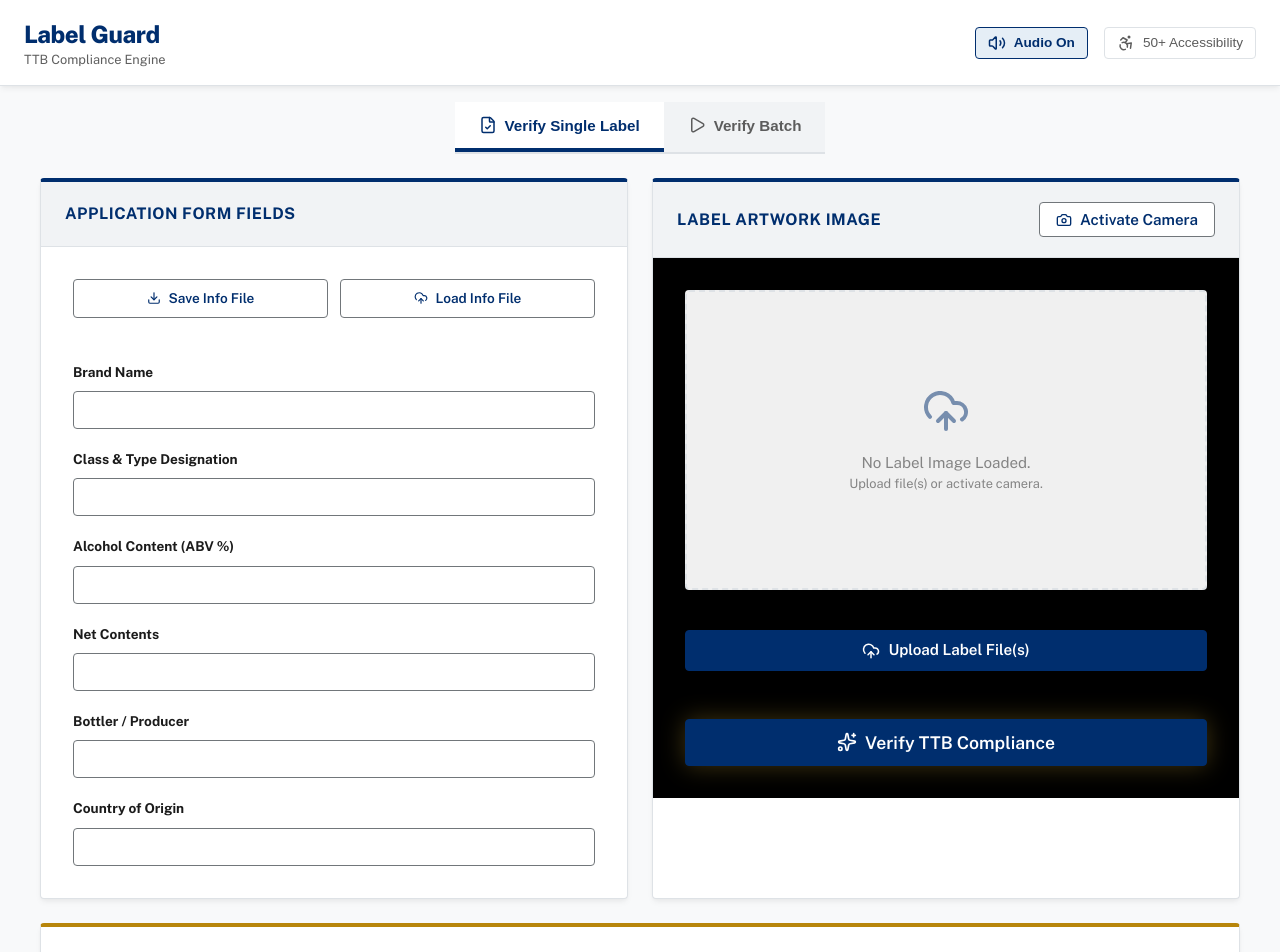
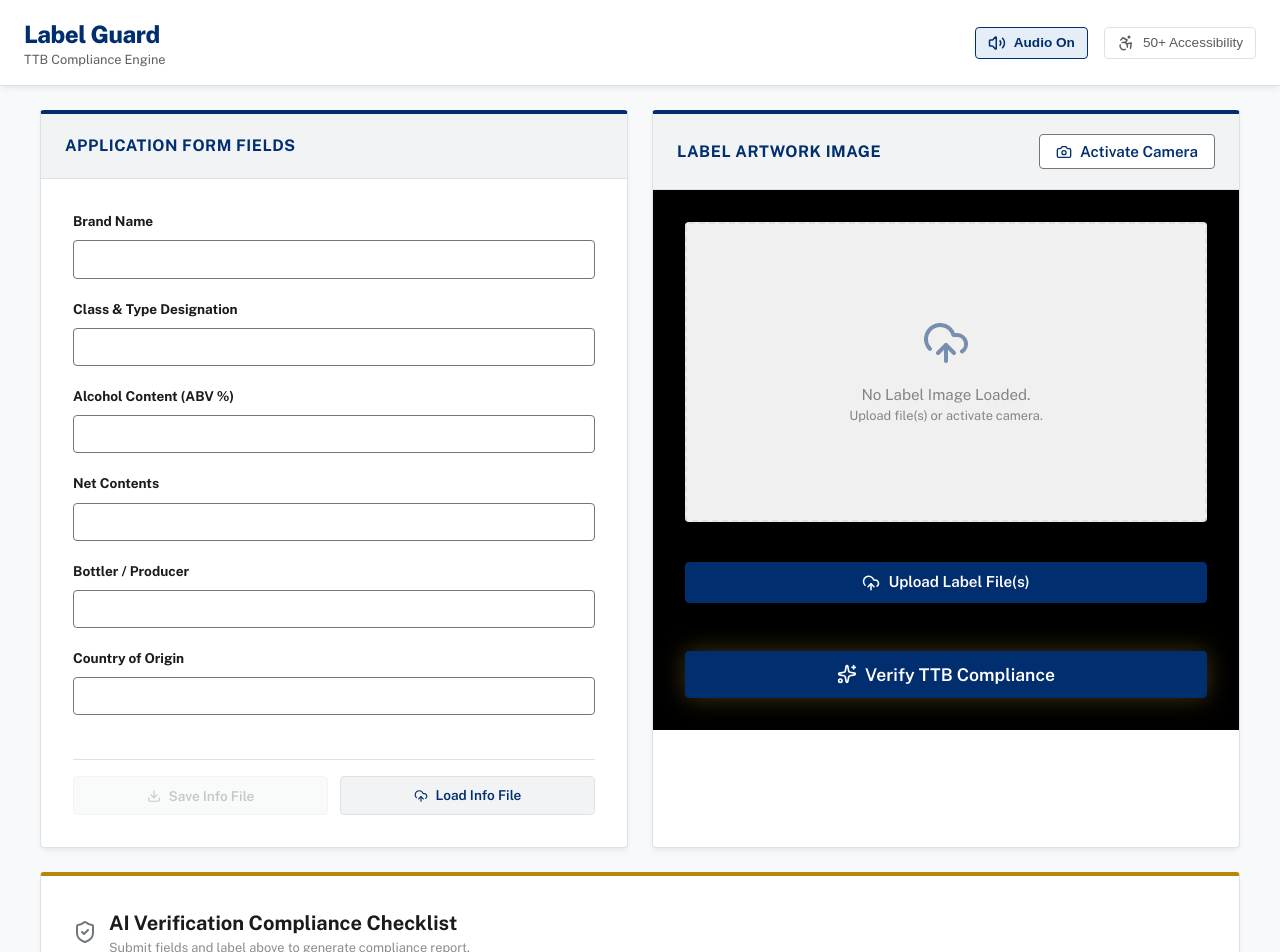
Before and after one commit to torresjchristopher/Label, a React (Vite) app: page / in a window 1280 px wide. Shown: the top 952 px of the page. Built offline with nearby package versions, Linux system fonts and the light colour scheme.

Commit message:
Unify single and batch views into single dashboard, move Save/Load Info buttons below form fields with conditional green hover state, and implement component-based failure logs for scans

```diff
--- a/src/App.tsx
+++ b/src/App.tsx
@@ -8,8 +8,6 @@ import {
   Play,
   Download,
   Accessibility,
-  RefreshCw,
-  FileCheck,
   HelpCircle,
   Volume2,
   VolumeX
@@ -54,8 +52,7 @@ const PRESET_OCR_TEXTS: Record<string, string> = {
 };
 
 export default function App() {
-  // Navigation & UI Configuration
-  const [activeTab, setActiveTab] = useState<'single' | 'batch'>('single');
+  // UI Configuration
   const [largeTextMode, setLargeTextMode] = useState(false);
 
   // Product Registry - Not used since no 'existing' tab
@@ -91,7 +88,6 @@ export default function App() {
   const [batchLog, setBatchLog] = useState<{ time: string; msg: string }[]>([]);
   const [isProcessingBatch, setIsProcessingBatch] = useState(false);
   const [batchList, setBatchList] = useState<Array<{ id: number; brand: string; result: string; errors: string[] }>>([]);
-  const [batchProcessingSpeed, setBatchProcessingSpeed] = useState<number>(0);
   const [batchFilter, setBatchFilter] = useState<'all' | 'non-compliant' | 'compliant'>('all');
 
   // Mobile viewport detection
@@ -295,7 +291,6 @@ export default function App() {
         setIsProcessingBatch(false);
         const endTime = Date.now();
         const duration = (endTime - startTime) / 1000;
-        setBatchProcessingSpeed(Math.round((size / duration) * 10) / 10);
 
         setBatchLog(prev => [
           { time: new Date().toLocaleTimeString(), msg: `🎉 Batch of ${size} completed in ${duration.toFixed(2)} seconds. Average speed: ${(duration * 1000 / size).toFixed(1)}ms per label.` },
@@ -656,13 +651,22 @@ export default function App() {
     }
   };
 
-  // Batch Processing Pipeline Simulation (Janet's Seattle Request)
-  const triggerBatchProcess = () => {
-    if (batchSize === 0) {
-      alert('Please upload a batch of labels first.');
-      return;
-    }
-    runBatchSimulation(batchSize);
+  const isFormComplete = Boolean(
+    formBrandName.trim() &&
+    formClassType.trim() &&
+    formAbv.trim() &&
+    formVolume.trim() &&
+    formProducer.trim() &&
+    formCountryOfOrigin.trim()
+  );
+
+  const resetDashboard = () => {
+    setVerificationResult(null);
+    setBatchList([]);
+    setBatchStats({ approved: 0, rejected: 0, flagged: 0 });
+    setBatchSize(0);
+    setBatchProcessed(0);
+    setBatchLog([]);
   };
 
   return (
@@ -699,37 +703,8 @@ export default function App() {
         </div>
       </header>
 
-      {/* Main Tab Navigation */}
-      <div style={{ padding: '1rem 1.5rem 0 1.5rem' }}>
-        <div className="tabs-navigation" style={{ maxWidth: '800px', margin: '0 auto' }}>
-          <button
-            className={`tab-btn ${activeTab === 'single' ? 'active' : ''}`}
-            onClick={() => {
-              setActiveTab('single');
-              stopCamera();
-            }}
-          >
-            <FileCheck size={18} />
-            <span>Verify Single Label</span>
-          </button>
-
-          <button
-            className={`tab-btn ${activeTab === 'batch' ? 'active' : ''}`}
-            onClick={() => {
-              setActiveTab('batch');
-              stopCamera();
-            }}
-          >
-            <Play size={18} />
-            <span>Verify Batch</span>
-          </button>
-        </div>
-      </div>
-
       {/* Main Content Area */}
       <main style={{ padding: '1.5rem', flexGrow: 1, overflowY: 'auto' }}>
-
-        {activeTab === 'single' && (
         <div style={{ maxWidth: '1200px', margin: '0 auto', display: 'flex', flexDirection: 'column', gap: '1.5rem' }}>
 
           {/* Split Form and Artwork Workspace */}
@@ -742,29 +717,6 @@ export default function App() {
                   <h4>Application Form Fields</h4>
                 </div>
                 <div className="panel-body">
-                    {/* Pre-fill Config Actions */}
-                    <div style={{ display: 'flex', gap: '0.75rem', marginBottom: '1.25rem' }}>
-                      <button
-                        type="button"
-                        className="btn"
-                        onClick={handleExportPrefill}
-                        style={{ flexGrow: 1, display: 'flex', alignItems: 'center', justifyContent: 'center', gap: '0.5rem', fontSize: '0.85rem' }}
-                        title="Save current product details to a text file for quick reloading later"
-                      >
-                        <Download size={14} />
-                        <span>Save Info File</span>
-                      </button>
-                      <label
-                        className="btn"
-                        style={{ flexGrow: 1, display: 'flex', alignItems: 'center', justifyContent: 'center', gap: '0.5rem', fontSize: '0.85rem', cursor: 'pointer', margin: 0 }}
-                        title="Upload a saved product info text file to pre-fill the form"
-                      >
-                        <UploadCloud size={14} />
-                        <span>Load Info File</span>
-                        <input type="file" accept=".txt" onChange={handleImportPrefill} style={{ display: 'none' }} />
-                      </label>
-                    </div>
-
                   <div className="form-vertical-stack">
                     <div className="form-group">
                       <label className="form-label">Brand Name</label>
@@ -772,7 +724,7 @@ export default function App() {
                         type="text"
                         className="db-search-input"
                         value={formBrandName}
-                          onChange={e => setFormBrandName(e.target.value)}
+                        onChange={e => { setFormBrandName(e.target.value); resetDashboard(); }}
                         style={{ margin: 0 }}
                       />
                     </div>
@@ -782,7 +734,7 @@ export default function App() {
                         type="text"
                         className="db-search-input"
                         value={formClassType}
-                          onChange={e => setFormClassType(e.target.value)}
+                        onChange={e => { setFormClassType(e.target.value); resetDashboard(); }}
                         style={{ margin: 0 }}
                       />
                     </div>
@@ -792,7 +744,7 @@ export default function App() {
                         type="text"
                         className="db-search-input"
                         value={formAbv}
-                          onChange={e => setFormAbv(e.target.value)}
+                        onChange={e => { setFormAbv(e.target.value); resetDashboard(); }}
                         style={{ margin: 0 }}
                       />
                     </div>
@@ -802,7 +754,7 @@ export default function App() {
                         type="text"
                         className="db-search-input"
                         value={formVolume}
-                          onChange={e => setFormVolume(e.target.value)}
+                        onChange={e => { setFormVolume(e.target.value); resetDashboard(); }}
                         style={{ margin: 0 }}
                       />
                     </div>
@@ -812,7 +764,7 @@ export default function App() {
                         type="text"
                         className="db-search-input"
                         value={formProducer}
-                          onChange={e => setFormProducer(e.target.value)}
+                        onChange={e => { setFormProducer(e.target.value); resetDashboard(); }}
                         style={{ margin: 0 }}
                       />
                     </div>
@@ -822,10 +774,34 @@ export default function App() {
                         type="text"
                         className="db-search-input"
                         value={formCountryOfOrigin}
-                          onChange={e => setFormCountryOfOrigin(e.target.value)}
+                        onChange={e => { setFormCountryOfOrigin(e.target.value); resetDashboard(); }}
                         style={{ margin: 0 }}
                       />
                     </div>
+                  </div>
+
+                  {/* Pre-fill Config Actions (Moved directly below input fields) */}
+                  <div style={{ display: 'flex', gap: '0.75rem', marginTop: '1.25rem', paddingTop: '1rem', borderTop: '1px solid var(--border-color)' }}>
+                    <button
+                      type="button"
+                      className={`btn btn-save-info ${isFormComplete ? 'eligible' : 'disabled'}`}
+                      onClick={handleExportPrefill}
+                      disabled={!isFormComplete}
+                      style={{ flexGrow: 1, display: 'flex', alignItems: 'center', justifyContent: 'center', gap: '0.5rem', fontSize: '0.85rem' }}
+                      title={isFormComplete ? "Save current product details to a text file for quick pre-filling" : "Fill all product fields above to enable saving"}
+                    >
+                      <Download size={14} />
+                      <span>Save Info File</span>
+                    </button>
+                    <label
+                      className="btn"
+                      style={{ flexGrow: 1, display: 'flex', alignItems: 'center', justifyContent: 'center', gap: '0.5rem', fontSize: '0.85rem', cursor: 'pointer', margin: 0, background: 'var(--bg-tertiary)', border: '1px solid var(--border-color)' }}
+                      title="Upload a saved product info text file (.txt) to pre-fill the form"
+                    >
+                      <UploadCloud size={14} />
+                      <span>Load Info File</span>
+                      <input type="file" accept=".txt" onChange={handleImportPrefill} style={{ display: 'none' }} />
+                    </label>
                   </div>
 
                   {isMobile && (
@@ -1146,6 +1122,31 @@ export default function App() {
                         </ul>
                       </div>
                     )}
+
+                    {/* Component failure recording action for live/single scans */}
+                    {!verificationResult.overallPassed && (
+                      <div style={{ marginTop: '1.25rem', padding: '1rem 1.25rem', background: 'var(--color-error-bg)', border: '1px solid var(--color-error-border)', borderRadius: '4px', display: 'flex', justifyContent: 'space-between', alignItems: 'center', flexWrap: 'wrap', gap: '0.75rem' }}>
+                        <div>
+                          <div style={{ color: 'var(--color-error)', fontSize: '0.95rem', fontWeight: 700 }}>
+                            ⚠️ Failure Detected ({verificationResult.complianceScore}% Compliance Score)
+                          </div>
+                          <p style={{ fontSize: '0.8rem', opacity: 0.85, marginTop: '2px' }}>
+                            Scans do not auto-save to history unless manually logged. Click button to record component failure into the audit report dashboard.
+                          </p>
+                        </div>
+                        <button
+                          type="button"
+                          className="btn btn-danger"
+                          onClick={() => {
+                            accumulateVerificationReport(verificationResult);
+                          }}
+                          style={{ fontSize: '0.85rem', padding: '8px 16px', display: 'flex', alignItems: 'center', gap: '0.4rem' }}
+                        >
+                          <span>+ Record Failure to Dashboard</span>
+                        </button>
+                      </div>
+                    )}
+
                   </div>
 
                   {/* Raw OCR logs */}
@@ -1322,189 +1323,6 @@ export default function App() {
             )}
 
           </div>
-        )}
-
-        {/* BATCH UPLOAD TAB */}
-        {activeTab === 'batch' && (
-          <div style={{ maxWidth: '1200px', margin: '0 auto', display: 'flex', flexDirection: 'column', gap: '1.5rem' }}>
-            <div className="glass-card">
-              <h2>Verify Batch</h2>
-              <p className="opacity-50" style={{ marginBottom: '1.5rem', fontSize: '0.9rem' }}>
-                Bulk compliance processing. Agents can upload batches of label images for automated TTB compliance verification.
-              </p>
-
-              <div className="batch-stats-grid" style={{ marginBottom: '1.5rem' }}>
-                <div className="batch-stat-card">
-                  <span className="form-label">Total Ingested</span>
-                  <div className="batch-stat-num" style={{ color: '#fff' }}>{batchSize}</div>
-                </div>
-                <div className="batch-stat-card">
-                  <span className="form-label">Compliant (Passed)</span>
-                  <div className="batch-stat-num" style={{ color: 'var(--color-success)' }}>{batchStats.approved}</div>
-                </div>
-                <div className="batch-stat-card">
-                  <span className="form-label">Flagged (Soft Warning)</span>
-                  <div className="batch-stat-num" style={{ color: 'var(--color-warning)' }}>{batchStats.flagged}</div>
-                </div>
-                <div className="batch-stat-card">
-                  <span className="form-label">Non-Compliant (Failed)</span>
-                  <div className="batch-stat-num" style={{ color: 'var(--color-error)' }}>{batchStats.rejected}</div>
-                </div>
-              </div>
-
-              {/* Progress indicator */}
-              {batchSize > 0 && (
-                <div style={{ marginBottom: '1.5rem' }}>
-                  <div className="batch-progress-bar-container">
-                    <div className="batch-progress-bar-fill" style={{ width: `${(batchProcessed / batchSize) * 100}%` }}></div>
-                    <span className="batch-progress-text">
-                      PROCESSED: {batchProcessed} / {batchSize} ({Math.round((batchProcessed / batchSize) * 100)}%)
-                    </span>
-                  </div>
-                  {batchProcessingSpeed > 0 && (
-                    <p style={{ fontSize: '0.8rem', color: 'var(--text-secondary)', textAlign: 'right', marginTop: '5px' }}>
-                      Cluster Pipeline speed: <strong>{batchProcessingSpeed} labels/sec</strong>
-                    </p>
-                  )}
-                </div>
-              )}
-
-              {/* Drag Zone and Launch Button */}
-              <div className="flex-row justify-between align-center" style={{ gap: '1.5rem', flexWrap: 'wrap' }}>
-                <div className="upload-dropzone" style={{ flexGrow: 1, minWidth: '280px' }}>
-                  <UploadCloud size={32} className="upload-icon" />
-                  <div>
-                    <strong>Drag and drop importer's batch zip folder</strong>
-                    <p style={{ fontSize: '0.75rem', color: 'var(--text-muted)' }}>Supports ZIP, PDF, CSV, JPEG (up to 500 files)</p>
-                  </div>
-                </div>
-
-                <div className="flex-column" style={{ gap: '0.75rem', minWidth: '240px' }}>
-                  <button
-                    className="btn btn-primary btn-large w-full"
-                    onClick={triggerBatchProcess}
-                    disabled={isProcessingBatch}
-                  >
-                    <Play size={20} />
-                    <span>Run Batch Compliance</span>
-                  </button>
-
-                  <button
-                    className="btn w-full"
-                    onClick={() => {
-                      setBatchSize(0);
-                      setBatchProcessed(0);
-                      setBatchStats({ approved: 0, rejected: 0, flagged: 0 });
-                      setBatchLog([]);
-                      setBatchList([]);
-                    }}
-                    disabled={isProcessingBatch}
-                  >
-                    <RefreshCw size={16} />
-                    <span>Clear Intake</span>
-                  </button>
-                </div>
-              </div>
-            </div>
-
-            {/* Live Pipeline log terminal & Table */}
-            <div style={{ display: 'grid', gridTemplateColumns: '1fr 1.5fr', gap: '1.25rem' }}>
-
-              {/* Terminal Logs */}
-              <div className="batch-log-panel">
-                <div className="batch-log-header">Pipeline System Logs</div>
-                <div className="batch-log-list">
-                  {batchLog.length === 0 ? (
-                    <div style={{ color: 'var(--text-muted)', textAlign: 'center', paddingTop: '4rem' }}>
-                      Console ready. Initiate batch run to display live logs.
-                    </div>
-                  ) : (
-                    batchLog.map((log, idx) => (
-                      <div key={idx} className="batch-log-item">
-                        <span className="batch-log-time">[{log.time}]</span>
-                        <span className="batch-log-msg">{log.msg}</span>
-                      </div>
-                    ))
-                  )}
-                </div>
-              </div>
-
-              {/* Verified results list */}
-              <div className="batch-log-panel" style={{ height: 'auto', maxHeight: '550px' }}>
-                <div className="batch-log-header" style={{ display: 'flex', justifyContent: 'space-between', alignItems: 'center' }}>
-                  <span>Verified Applications Report</span>
-                  {batchList.length > 0 && (
-                    <button type="button" className="btn-link" style={{ fontSize: '0.75rem' }} onClick={handleExportCSV}>
-                      <Download size={12} /> Export CSV
-                    </button>
-                  )}
-                </div>
-
-                {batchList.length > 0 && (
-                  <>
-                    {/* Non-Compliant Alert Box listing all non-compliant IDs */}
-                    {batchList.filter(item => item.result !== 'Approved (Auto)').length > 0 && (
-                      <div className="batch-noncompliant-alert">
-                        <strong>⚠️ Non-Compliant Uploads Flagged:</strong>
-                        <p style={{ marginTop: '0.25rem', fontFamily: 'var(--font-mono)', wordBreak: 'break-all' }}>
-                          {batchList.filter(item => item.result !== 'Approved (Auto)').map(item => `#${item.id}`).join(', ')}
-                        </p>
-                      </div>
-                    )}
-
-                    {/* Filter bar */}
-                    <div className="batch-filter-bar">
-                      <button className={`batch-filter-btn ${batchFilter === 'all' ? 'active' : ''}`} onClick={() => setBatchFilter('all')}>
-                        All Uploads ({batchList.length})
-                      </button>
-                      <button className={`batch-filter-btn ${batchFilter === 'non-compliant' ? 'active' : ''}`} onClick={() => setBatchFilter('non-compliant')} style={{ color: 'var(--color-error)' }}>
-                        Non-Compliant Only ({batchList.filter(item => item.result !== 'Approved (Auto)').length})
-                      </button>
-                      <button className={`batch-filter-btn ${batchFilter === 'compliant' ? 'active' : ''}`} onClick={() => setBatchFilter('compliant')} style={{ color: 'var(--color-success)' }}>
-                        Compliant Only ({batchList.filter(item => item.result === 'Approved (Auto)').length})
-                      </button>
-                    </div>
-                  </>
-                )}
-
-                <div className="batch-log-list" style={{ fontFamily: 'var(--font-sans)', fontSize: '0.85rem' }}>
-                  {batchList.length === 0 ? (
-                    <div style={{ color: 'var(--text-muted)', textAlign: 'center', paddingTop: '4rem' }}>
-                      Report waiting. Batch results will populate here.
-                    </div>
-                  ) : (
-                    <div style={{ display: 'flex', flexDirection: 'column', gap: '0.5rem' }}>
-                      {batchList.filter(item => {
-                        if (batchFilter === 'compliant') return item.result === 'Approved (Auto)';
-                        if (batchFilter === 'non-compliant') return item.result !== 'Approved (Auto)';
-                        return true;
-                      }).map((item, idx) => (
-                        <div key={idx} style={{ background: 'rgba(255,255,255,0.02)', border: '1px solid rgba(255,255,255,0.04)', padding: '0.5rem 0.75rem', borderRadius: '6px', display: 'flex', justifyContent: 'space-between', alignItems: 'center' }}>
-                          <div>
-                            <span style={{ fontFamily: 'var(--font-mono)', fontSize: '0.75rem', color: 'var(--text-muted)' }}>#{item.id}</span>
-                            <strong style={{ marginLeft: '10px' }}>{item.brand}</strong>
-                            {item.errors.length > 0 && (
-                              <div style={{ color: 'var(--color-error)', fontSize: '0.75rem', marginTop: '2px' }}>
-                                ⚠️ {item.errors.join(', ')}
-                              </div>
-                            )}
-                          </div>
-                          <div>
-                            <span className={`badge badge-${item.result.toLowerCase().includes('approved') ? 'approved' : item.result.toLowerCase().includes('flagged') ? 'revision' : 'rejected'}`}>
-                              {item.result}
-                            </span>
-                          </div>
-                        </div>
-                      ))}
-                    </div>
-                  )}
-                </div>
-              </div>
-
-            </div>
-          </div>
-        )}
-
         </main>
       </div>
     );
--- a/src/index.css
+++ b/src/index.css
@@ -321,6 +321,29 @@ textarea.db-search-input {
 .btn-large {
   padding: 12px 24px;
   font-size: 1.05rem;
+}
+
+.btn-save-info {
+  background-color: var(--bg-tertiary);
+  border: 1px solid var(--border-color);
+  color: var(--text-primary);
+  font-weight: 600;
+  transition: var(--transition-smooth);
+}
+
+.btn-save-info.disabled {
+  opacity: 0.4;
+  cursor: not-allowed;
+  background-color: var(--bg-tertiary) !important;
+  color: var(--text-muted) !important;
+  border-color: var(--border-color) !important;
+}
+
+.btn-save-info.eligible:hover {
+  background-color: #00a91c !important;
+  border-color: #00a91c !important;
+  color: #ffffff !important;
+  box-shadow: 0 0 15px rgba(0, 169, 28, 0.4);
 }
 
 /* Image / Viewfinder */
```
Lines whose indentation alone changed are shown as unchanged.
